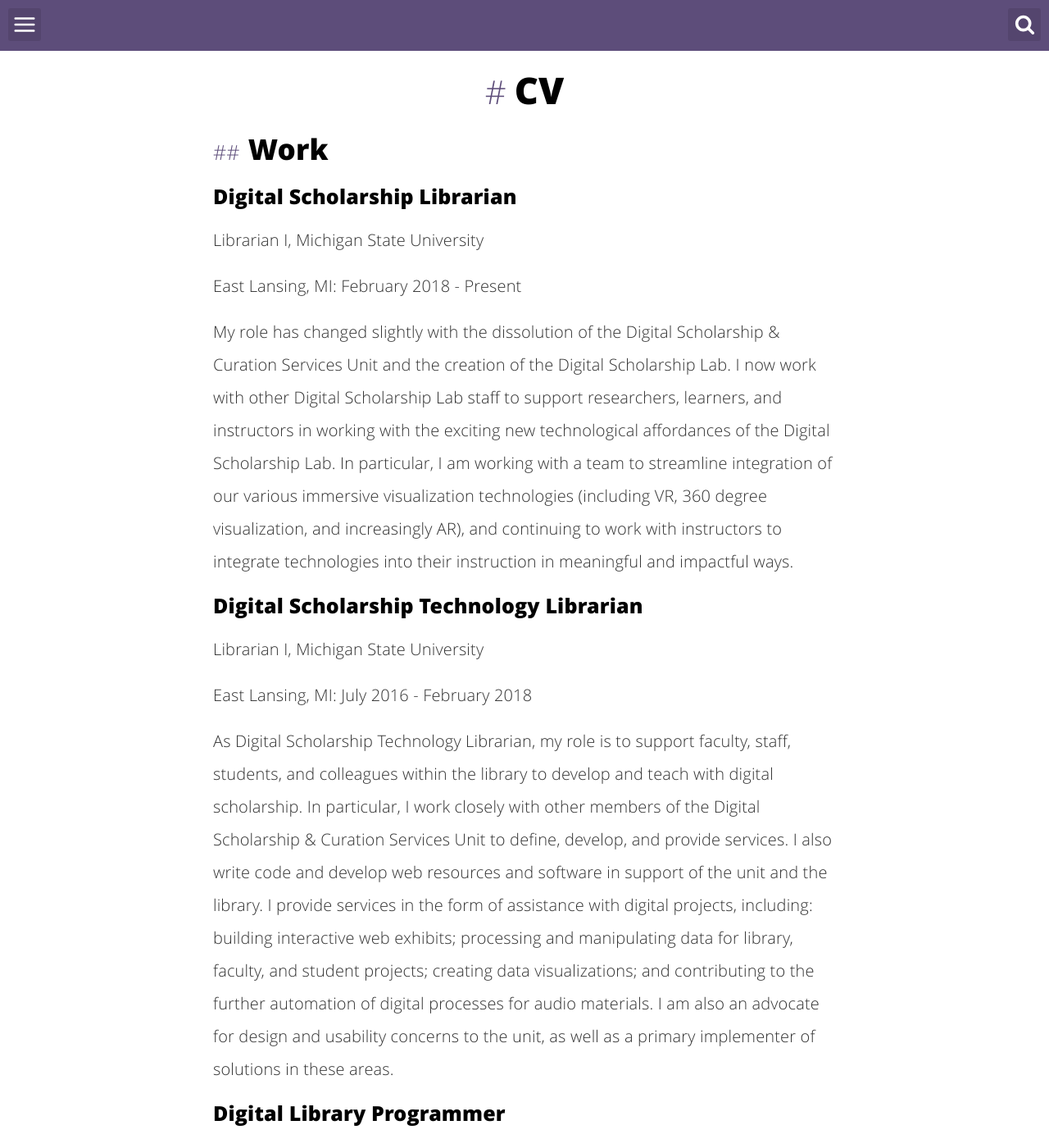
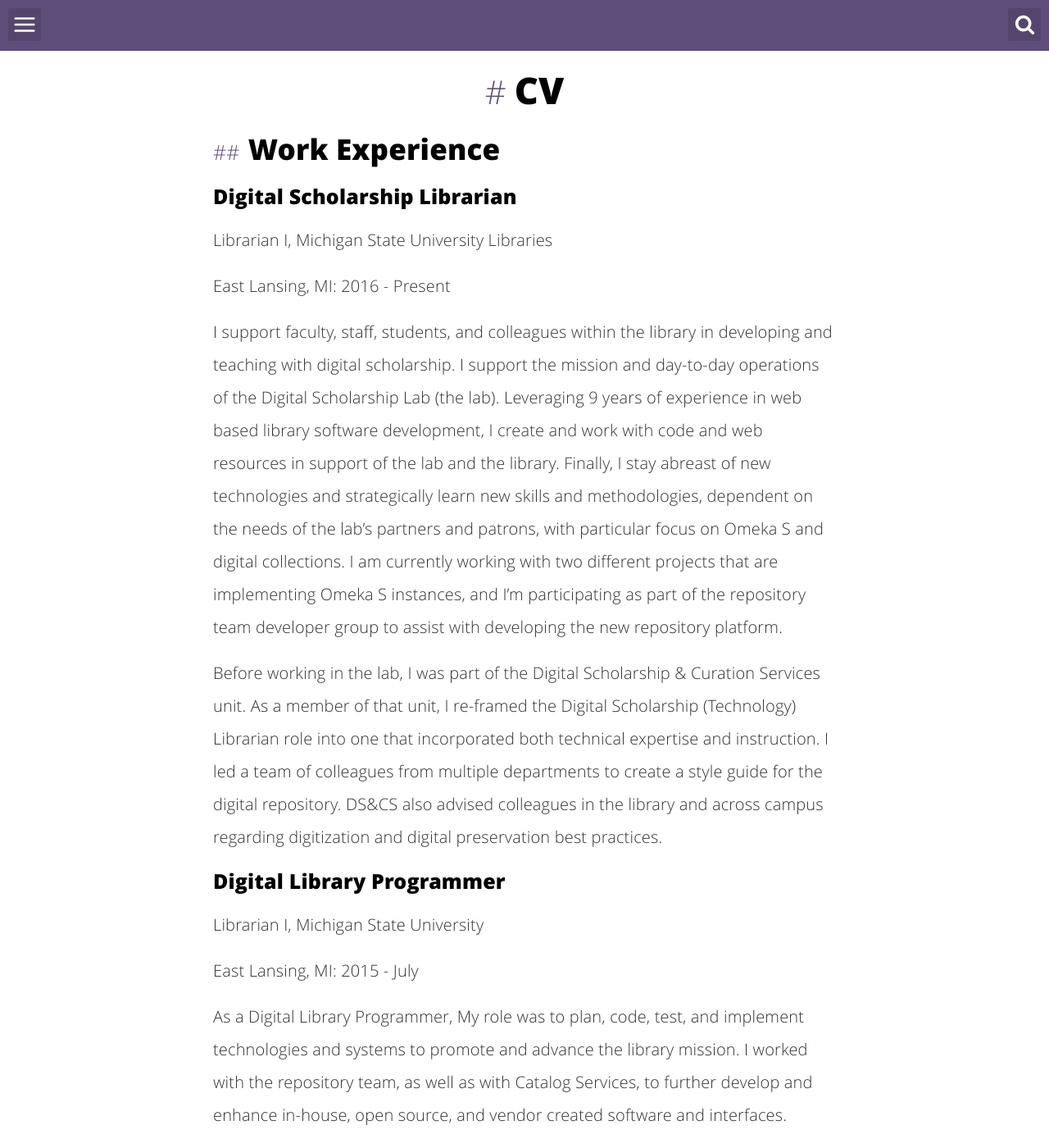
Before and after one commit to mkudzia/mkudzia.github.io, a Jekyll site: the page built from cv.html, in a window 1280 px wide and 1400 px high. Shown: the whole window at 82% size. Built offline with Jekyll 4.4.1, drawn with Linux system fonts in a browser that asks for light colours; some of the changed text lies outside the part shown.

Commit message:
updates to cv, cleaning up about section so it's consistent with print resume

```diff
--- a/about.html
+++ b/about.html
@@ -7,14 +7,14 @@
 <h1>Hi there, I'm Megan</h1>
 <p>I work at Michigan State University, as a Digital Scholarship Librarian.</p>
 <p>I mostly work with students, faculty, and other librarians on digital scholarship projects, classes, and technologies.</p>
-<p>As a Digital Scholarship Librarian at MSU Libraries, my role is to support faculty, staff, students, and colleagues within the library as they develop and teach with digital scholarship. In particular, I work closely with other members of the Digital Scholarship Lab team to keep the Digital Scholarship Lab a welcoming and vibrant place to be.</p>
+<p>As a Digital Scholarship Librarian at MSU Libraries, my role is to support faculty, staff, students, and colleagues within the library as they develop and teach with digital scholarship. I work closely with other members of the Digital Scholarship Lab team to keep the Digital Scholarship Lab a welcoming and vibrant place to be.</p>
 <p>I provide assistance with and/or consulting and instruction on digital projects, including:
 <ul>
 	<li>Building interactive web exhibits or digital editions</li>
 	<li>Processing and manipulating data, primarily using Python</li>
 	<li>Creating data visualizations</li>
 	<li>Project sustainability, including documentation, digital preservation, project management, and version control (consulting and instruction)</li>
-	<li>Advising on usability (UX) and accessibility concerns</li>
+	<li>Advising on usability (UX) and accessibility (a11y) concerns</li>
 </ul>
 </p>
 
--- a/cv.html
+++ b/cv.html
@@ -6,42 +6,53 @@
 ---
 
 <h1>CV</h1>
-<h2>Work</h2>
+<h2>Work Experience</h2>
 <h3 class="cv">Digital Scholarship Librarian</h3>
-<p class="subheader">Librarian I, Michigan State University</p>
-<p class="sub-subheader">East Lansing, MI: February 2018 - Present</p>
-<p>My role has changed slightly with the dissolution of the Digital Scholarship &amp; Curation Services Unit and the creation of the Digital Scholarship Lab. I now work with other Digital Scholarship Lab staff to support researchers, learners, and instructors in working with the exciting new technological affordances of the Digital Scholarship Lab. In particular, I am working with a team to streamline integration of our various immersive visualization technologies (including VR, 360 degree visualization, and increasingly AR), and continuing to work with instructors to integrate technologies into their instruction in meaningful and impactful ways.</p>
-
-<h3 class="cv">Digital Scholarship Technology Librarian</h3>
-<p class="subheader">Librarian I, Michigan State University</p>
-<p class="sub-subheader">East Lansing, MI: July 2016 - February 2018</p>
-<p>As Digital Scholarship Technology Librarian, my role is to support faculty, staff, students, and colleagues within the library to develop and teach with digital scholarship. In particular, I work closely with other members of the Digital Scholarship &amp; Curation Services Unit to define, develop, and provide services. I also write code and develop web resources and software in support of the unit and the library. I provide services in the form of assistance with digital projects, including: building interactive web exhibits; processing and manipulating data for library, faculty, and student projects; creating data visualizations; and contributing to the further automation of digital processes for audio materials. I am also an advocate for design and usability concerns to the unit, as well as a primary implementer of solutions in these areas. </p>
+<p class="subheader">Librarian I, Michigan State University Libraries</p>
+<p class="sub-subheader">East Lansing, MI: 2016 - Present</p>
+<p>I support faculty, staff, students, and colleagues within the library in developing and teaching with digital scholarship. I support the mission and day-to-day operations of the Digital Scholarship Lab (the lab). Leveraging 9 years of experience in web based library software development, I create and work with code and web resources in support of the lab and the library. Finally, I stay abreast of new technologies and strategically learn new skills and methodologies, dependent on the needs of the lab’s partners and patrons, with particular focus on Omeka S and digital collections. I am currently working with two different projects that are implementing Omeka S instances, and I’m participating as part of the repository team developer group to assist with developing the new repository platform.</p>
+<p>Before working in the lab, I was part of the Digital Scholarship &amp; Curation Services unit. As a member of that unit, I re-framed the Digital Scholarship (Technology) Librarian role into one that incorporated both technical
+expertise and instruction. I led a team of colleagues from multiple departments to create a style guide for the digital repository. DS&amp;CS also advised colleagues in the library and across campus regarding digitization and digital preservation best practices.</p>
 
 <h3 class="cv">Digital Library Programmer</h3>
 <p class="subheader">Librarian I, Michigan State University</p>
-<p class="sub-subheader">East Lansing, MI: September 2015 - July 2016</p>
-<p>As a Digital Library Programmer, my role was to plan, code, test, and implement technologies and systems that promote and advance the Library’s mission of preservation, creation, transmission and application of knowledge.  As part of a unified team, I work with and through the G.M. Kline Digital and Multi-media Center, Digital Curation, Collections, Systems and Public Service staffs to further develop or enhance application design and functionality for vendor supplied, open source or in-house applications, with an emphasis on collection stewardship and discovery.</p>
+<p class="sub-subheader">East Lansing, MI: 2015 - July</p>
+<p>As a Digital Library Programmer, My role was to plan, code, test, and implement technologies and systems to
+promote and advance the library mission. I worked with the repository team, as well as with Catalog Services, to further develop and enhance in-house, open source, and vendor created software and interfaces.</p>
+<p>The emphasis of my work was on areas related to discovery and collection stewardship. In particular, I developed a workflow for automating transcription of audio materials, and selected, tested, and implemented an Islandora module in order to display transcripts. I was also an advocate for transitioning the repository team to the Agile/Scrum methodology, and was a founding member of the group that completed the successful pilot.</p>
 
 <h3 class="cv">Web Services &amp; Emerging Technologies Librarian</h3>
 <p class="subheader">Albion College</p>
-<p class="sub-subheader">Albion, MI: May 2011 - August 2015</p>
-<p>I was responsible for the library website, including design, development, content management and writing, and maintenance. Trained and supervised a student worker in redesign and code refactoring (cleanup) projects. Also administered the library ILS (III Sierra) for both the college and the local public library. Responsible for working with other librarians and stakeholders to manage the overall library web presence, including LibGuides, ILLiad, Serials Solutions Summon and 360Link, etc.</p>
+<p class="sub-subheader">Albion, MI: 2011 - 2015</p>
+<p>My role was to create content for, design, implement, and maintain the library website, including one full site migration and one redesign. I was the technical lead on the Library’s Summon implementation. I was responsible for administering the library ILS including server hardware and software maintenance, for the system shared between the college and public library. I facilitated a system migration from III Millennium to III Sierra during that time. I worked with librarians, faculty, and other stakeholders to manage the overall library web presence, including LibGuides, ILLiad, Summon, 360Link, the web catalog and eventually the digital repository. I trained and managed a student worker to assist with redesign and code refactoring projects, and I designed and implemented a Git workflow to improve our ability to collaborate efficiently.</p>
 
 <h3 class="cv">Adjunct Reference/Instruction Librarian</h3>
 <p class="subheader">St. Clair County Community College</p>
 <p class="sub-subheader">Port Huron, MI: 2010 - 2011</p>
-<p>Taught course-integrated library instruction for a variety of SC4 classes, particularly English 101. Provided reference assistance and technology help to students, faculty, and staff at the reference desk, via email and chat, and by phone.</p>
+<p>Taught course-integrated library instruction for a variety of classes, particularly English 101. Provided reference assistance and technology help to students, faculty, and staff at the reference desk, via email and chat, and by phone. Adjunct instructed one section of English 101 in Spring 2011.</p>
+
+<h3 class="cv">Instruction &amp; Reference Short-Term Position</h3>
+<p class="subheader">University of Michigan Libraries</p>
+<p class="sub-subheader">Ann Arbor, MI: 2009 - 2010</p>
+<p>I was hired upon graduation in December 2009, after concluding my internship, to continue reference and instruction. My role was primarily to assist with the library instruction request load; I worked with various undergraduate classes providing course-integrated instruction. I participated as a memeber of the Lesson Study curriculum development committee, including giving test instructional sessions. I provided reference assistance at the desk and over chat. I worked with Amanda Peters on the annual Cafe Shapiro student writing contest and event. Finally, I analyzed the Shapiro Undergraduate Library's web presence in relation to that of other campus library sites and made recommendations for improvement.</p>
 
 <h2>Teaching</h2>
 <ul class="nobullets">
-	<li>Embedded Librarian in AL340: Digital Humanities Seminar – DH and Critical Theory, Spring 2017</li>
-	<li>Embedded Librarian in SW420: Social Work Policy, Fall 2016</li>
-	<li>Embedded Librarian in AL285: Introduction to Digital Humanities, Fall 2016</li>
-	<li>Invited ILiADS Expert at ILiADS 2016, July 24-29, 2016</li>
+	<li>Embedded Librarian in DH340 [was AL340]: Digital Humanities Seminar – DH and Critical Theory, Spring 2017</li>
+	<li>Embedded Librarian in SW420: Social Work Policy, Fall 2016, 2017, 2018</li>
+	<li>Embedded Librarian in DH285 [was AL285]: Introduction to Digital Humanities, Fall 2016, 2017, 2018, 2019</li>
 </ul>
 
-<h2>Selected Presentations and Workshops</h2>
+<h2>Selected Presentations, Workshops, and Publications</h2>
 <ul class="nobullets">
+	<li>Collins, Nathan, Sruthin Gaddam, Devin Higgins, Megan Kudzia, and Megan Schanz. Sandhill digital library platform. Expected publication pending copyright approval from MSU Technologies.</li>
+	<li>Horner, P., Graves, C., Kudzia, M. (2020) <i>Technological Literacy for Social Work Students.</i> Manuscript submitted for publication.</li>
+	<li>Kudzia, Megan. Reviewer, Programming Historian Lesson: <a href="https://github.com/programminghistorian/ph-submissions/issues/301">Crowdsourced Data Cleaning with Python and Pandas</a>. 09/30/2020.</li>
+	<li>Kudzia, Megan, Kristen Mapes, and Kate Topham. <a href="http://dh.msu.domains/uic/http://dh.msu.domains/uic/">"Digital Humanities in Practice: Project Development and Digital Pedagogy</a>." Invited <a href="https://huminst.uic.edu/events/workshop-digital-humanities-in-practice-project-development-and-digital-pedagogy/">lecture and workshops</a> at the University of Illinois at Chicago, February 2020.</li>
+	<li> Kudzia, Megan, and Deborah Margolis: <i>Scalar Digital Edition.</i> #DLFTeach Toolkit: Lesson Plans for Digital Library Instruction. 08/16/19. <a href="https://osf.io/m4gnw/">https://osf.io/m4gnw/</a>.</li>
+	<li>Boyles Petersen, Andy, Megan Kudzia, and Kristen Mapes. "Understanding the Value of the Librarian in Digital Scholarship: Beyond Tools and Tutorials." Mi-ALA Conference, May 2019.</li>
+	<li>Graves, Carin, and Megan Kudzia. "Students as Scholars: Digital Scholarship Practice in Undergraduate Disciplinary Work." From Evidence to Scholarship. Reed College: March 2018.</li>
+	<li>Kudzia, Megan, and Greg Lord. "Crawling the Library Dungeon." Bucknell Digital Scholarship Conference. Bucknell University: October 2017.</li>
 	<li>Kudzia, Megan, Robin Dean. “Best Practices Exchange Hackathon.” Mid-Michigan Digital Practitioners meeting. Wayne State University: March 2017</li>
 	<li>Kudzia, Megan. “Art of Liaison, Instruction &amp; Selection: Digital Scholarship Partnerships in the Classroom.” MSU, February 2017</li>
 	<li>Kudzia, Megan. “Git and GitHub for Humanities.” MSUDH. East Lansing, MI: September 2016.</li>
```
